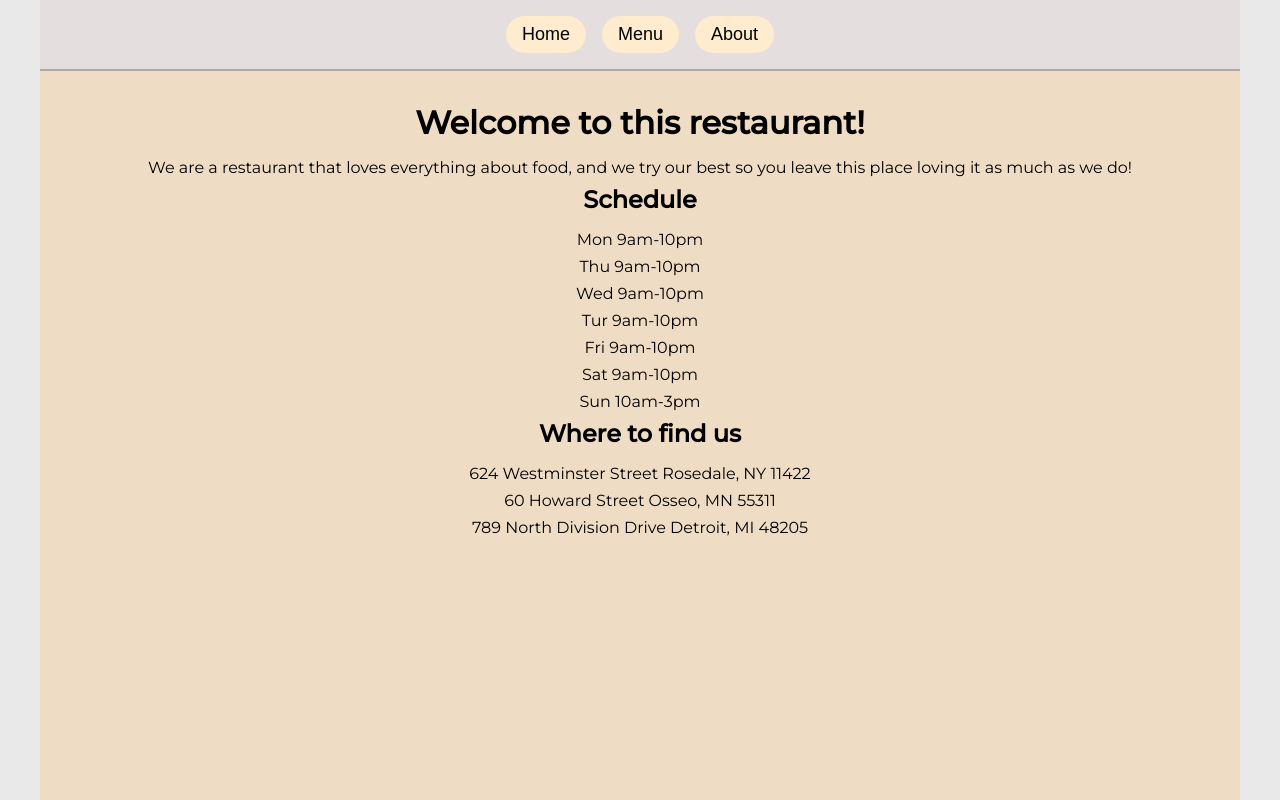
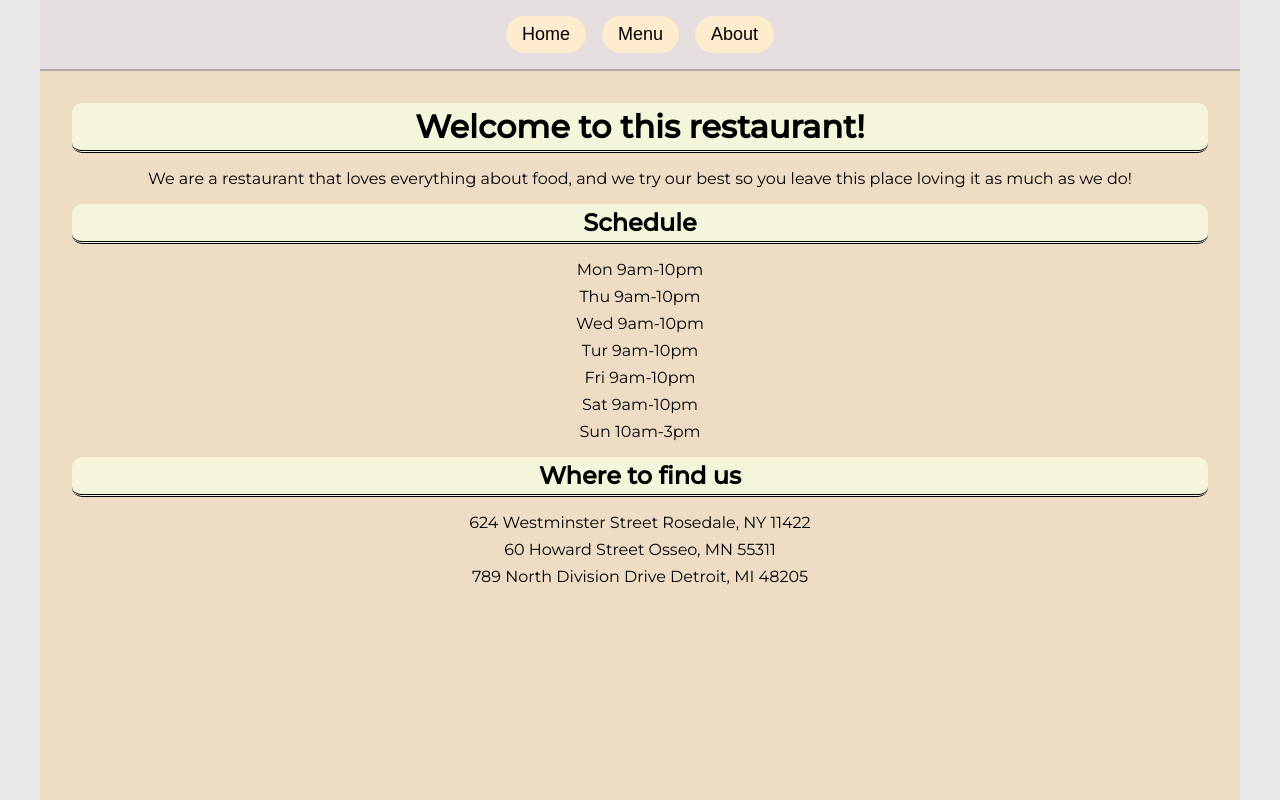
Before and after one commit to Romte1/restaurant-page, a plain HTML site: page index.html in a window 1280 px wide. Drawn offline with Linux system fonts and the light colour scheme.

Commit message:
More styling got added

```diff
--- a/styles.css
+++ b/styles.css
@@ -8,12 +8,17 @@
   margin:0;
 }
 
+
 body {
   min-height: 100dvh;
   font-family: 'Montserrat';
   display:flex;
   flex-direction: column;
   background-color: rgb(233, 233, 233);
+
+  li, ul, ol {
+    list-style: none;
+  }
 }
 
 header {
@@ -31,12 +36,21 @@ header {
 
   h1 {
     text-align: center;
+    padding:4px;
     margin-bottom: 16px;
+    border-bottom: double black;
+    border-radius:10px;
+    background-color: beige;
   }
 
   h2 {
     text-align: center;
     margin-bottom: 16px;
+    margin-top: 16px;
+    padding:4px;
+    border-bottom: double black;
+    border-radius:10px;
+    background-color: beige;
   }
 
   p {
```
